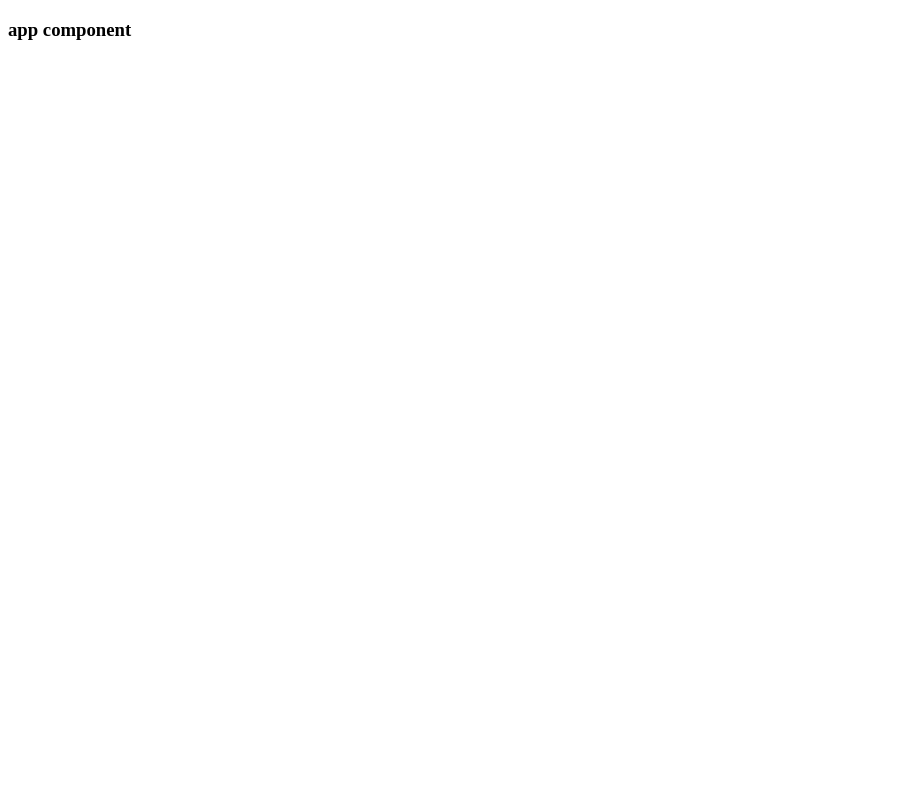
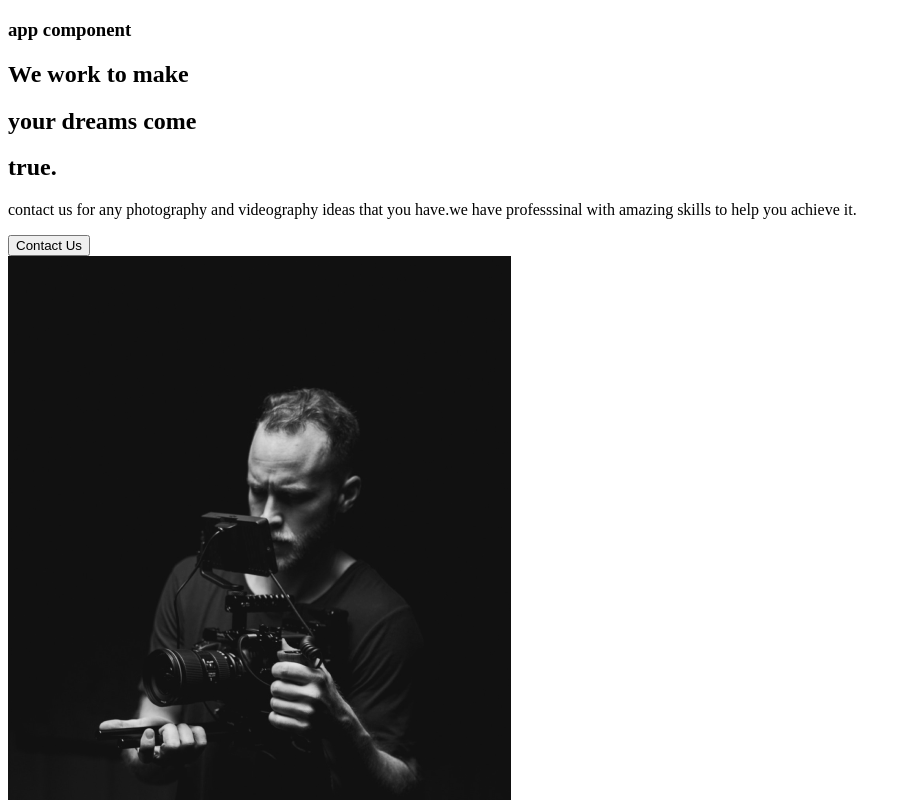
Before and after one commit to Bhaveshvaru/react-portfolio, a React (Create React App) app: page / in a window 1280 px wide. Shown: the top 800 px of the page, without its empty margins (0-911 px from the left). Built offline with nearby package versions, Linux system fonts and the light colour scheme.

Commit message:
about us page

```diff
--- a/src/App.js
+++ b/src/App.js
@@ -1,9 +1,11 @@
 import React from 'react'
+import AboutUs from './pages/AboutUs'
 
 function App() {
   return (
     <div>
       <h3>app component </h3>
+      <AboutUs/>
     </div>
   );
 }
--- a/src/components/AboutSection.js
+++ b/src/components/AboutSection.js
@@ -1,9 +1,26 @@
 import React from 'react';
-
+import home1 from '../img/home1.png'
 const AboutSection =()=>{
     return(
         <div>
-
+            <div className="description">
+                <div className="title">
+                    <div className="hide">
+                        <h2>We work to make</h2>
+                    </div>
+                    <div className="hide">
+                        <h2>your <span>dreams</span> come</h2>
+                    </div>
+                    <div className="hide">
+                        <h2>true.</h2>
+                    </div>
+                </div>
+                <p>contact us for any photography and videography ideas that you have.we have professsinal with amazing skills to help you achieve it.</p>
+                <button>Contact Us</button>
+            </div>
+            <div className="image">
+                <img src={home1} alt="home one" />
+            </div>
         </div>
     )
 }
--- /dev/null
+++ b/src/pages/AboutUs.js
@@ -0,0 +1,12 @@
+import react from 'react';
+import AboutSection from "../components/AboutSection"
+
+const AboutUs =()=>{
+    return (
+        <div>
+           <AboutSection/>
+        </div>
+    )
+}
+
+export default AboutUs;
```
Also changed, not shown: src/App.css (deleted, +0 -38 lines).
